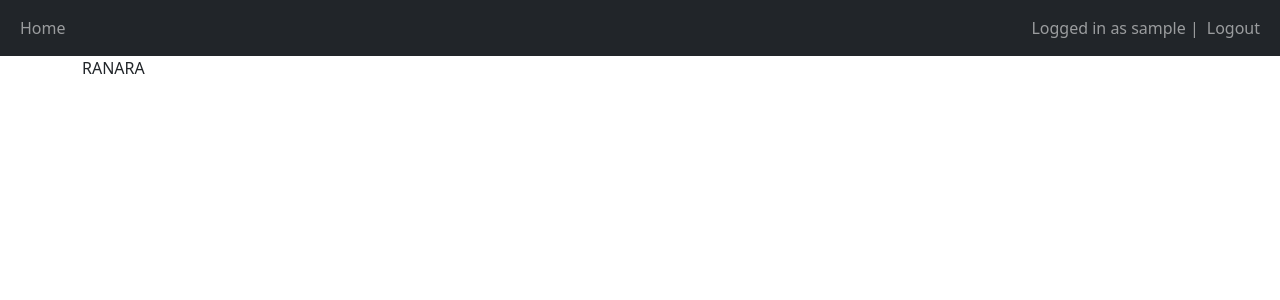
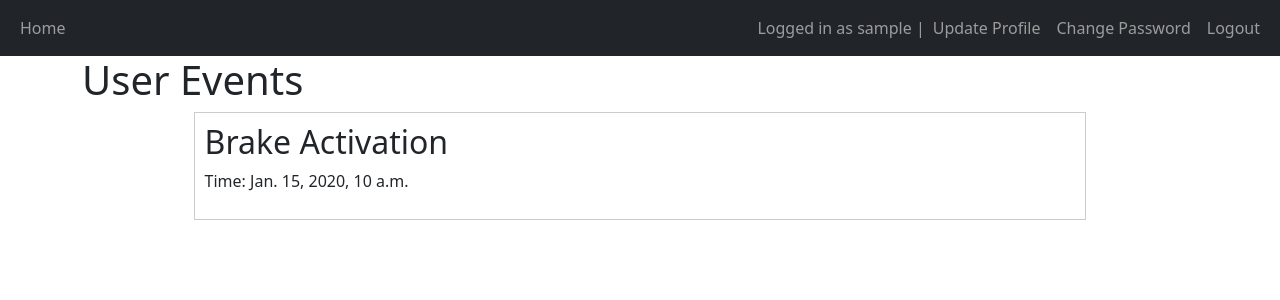
Before and after one commit to miamorko23/tesla, a Django app: page / in a window 1280 px wide. Shown: the top 300 px of the page. Run offline with Django 4.2, Linux system fonts and the light colour scheme; a user stored in the database is signed in; tables that the repository leaves empty hold one stand-in row (values such as "Sample post").

Commit message:
Display Events, Update Profile

```diff
--- a/main/templates/main/base.html
+++ b/main/templates/main/base.html
@@ -27,11 +27,17 @@
             {% if user.is_authenticated %}
             <span class="navbar-text">Logged in as {{user.username}} | </span>
             <li class="nav-item">
-              <a class="nav-link" href="/logout">Logout</a>
+            <a class="nav-link" href="{% url 'update_profile' %}">Update Profile</a>
+            </li>
+            <li class="nav-item">
+            <a class="nav-link" href="{% url 'change_password' %}">Change Password</a>
+            </li>
+            <li class="nav-item">
+            <a class="nav-link" href="/logout">Logout</a>
             </li>
             {% else %}
             <li class="nav-item">
-              <a class="nav-link" href="/login">Login</a>
+            <a class="nav-link" href="/login">Login</a>
             </li>
             {% endif %}
           </ul>
--- a/main/templates/main/home.html
+++ b/main/templates/main/home.html
@@ -1,4 +1,14 @@
-{% extends 'main/base.html' %} {% block title %}Hombre Page{% endblock %}
+{% extends 'main/base.html' %} {% block title %}Home Page{% endblock %}
 {% block content %}
-<p>RANARA</p>
+<h1>User Events</h1>
+<div style="width: 80%; margin: auto;">
+{% for event in user_events %}
+  <div style="border: 1px solid #ccc; padding: 10px; margin-bottom: 10px;">
+    <h2>{{ event.get_status_display }}</h2>
+    <p>Time: {{ event.time }}</p>
+  </div>
+{% empty %}
+  <p>No events found.</p>
+{% endfor %}
+</div>
 {% endblock %}
--- a/main/urls.py
+++ b/main/urls.py
@@ -1,8 +1,12 @@
 from django.urls import path
 from . import views
+from django.contrib.auth import views as auth_views
 
 urlpatterns = [
     path('', views.home, name='home'),
     path('home', views.home, name='home'),
     path('sign-up', views.sign_up, name='sign_up'),
+    path('user_events', views.user_events, name='user_events'),
+    path('update_profile', views.update_profile, name='update_profile'),
+    path('change_password/', auth_views.PasswordChangeView.as_view(template_name='main/change_password.html', success_url='/'), name='change_password'),
 ]
--- a/main/views.py
+++ b/main/views.py
@@ -1,13 +1,33 @@
 from django.shortcuts import render, redirect
-from .forms import RegisterForm
+from .forms import RegisterForm, UpdateProfileForm
 from django.contrib.auth.decorators import login_required
 from django.contrib.auth import login
 from .models import UserWithKey
-
+from django.contrib.auth.decorators import login_required
+from .models import DrowsinessEvent
 
 @login_required(login_url="/login")
+def user_events(request):
+    user_events = DrowsinessEvent.objects.filter(user=request.user)
+    return render(request, 'main/user_events.html', {'user_events': user_events})
+
+@login_required(login_url="/login")
+def update_profile(request):
+    if request.method == 'POST':
+        form = UpdateProfileForm(request.POST, instance=request.user)
+        if form.is_valid():
+            form.save()
+            request.user.userwithkey.address = form.cleaned_data.get('address')
+            request.user.userwithkey.phone_number = form.cleaned_data.get('phone_number')
+            request.user.userwithkey.save()
+            return redirect('/home')
+    else:
+        form = UpdateProfileForm(initial={'address': request.user.userwithkey.address, 'phone_number': request.user.userwithkey.phone_number}, instance=request.user)
+    return render(request, 'main/update_profile.html', {'form': form})
+
 def home(request):
-    return render(request, 'main/home.html')
+    user_events = DrowsinessEvent.objects.filter(user=request.user)
+    return render(request, 'main/home.html', {'user_events': user_events})
 
 def sign_up(request):
     if request.method == 'POST':
```
Also changed, not shown: main/forms.py (+10 -1 lines), main/templates/main/change_password.html (added, +10 -0 lines), main/templates/main/update_profile.html (added, +8 -0 lines), main/templates/main/user_events.html (added, +14 -0 lines), main/models.py (line endings or trailing spaces), main/templates/registration/update_profile.html (deleted), user_events.png (added).
